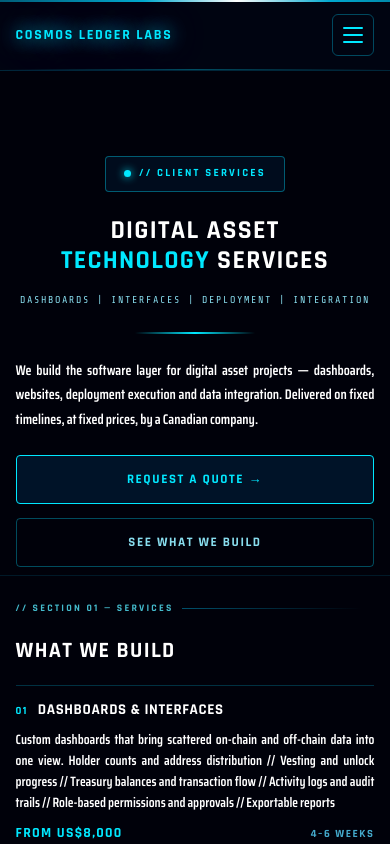
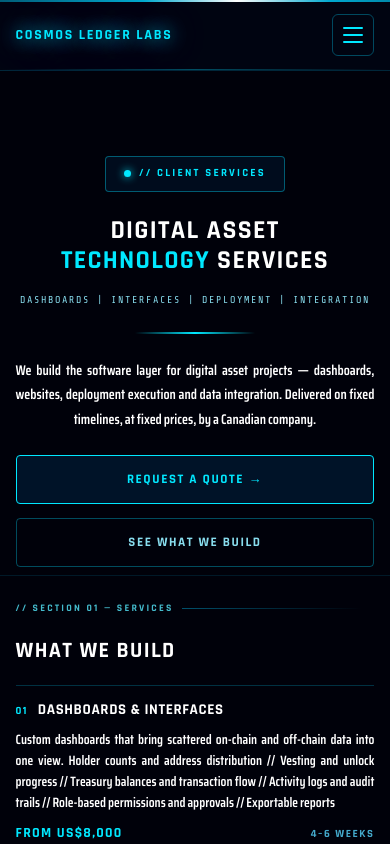
Before and after one commit to cosmosledgerlabs/cosmosledgerlabs-website, a Next.js app: page /services in a window 390 px wide. Shown: the top 844 px of the page. Built offline with nearby package versions, Linux system fonts and the light colour scheme; no server answers.

Commit message:
Simplify lede text alignment styles
Removed media query for text alignment on lede class in English.

```diff
--- a/styles/Services.module.css
+++ b/styles/Services.module.css
@@ -488,10 +488,9 @@
 }
 
 
-/* English, tablet and desktop: the intro runs to two lines, so the short
-   last line is centred under the first instead of starting at the left. */
-@media (min-width: 768px) {
-  :global(html:not([lang^="zh"])) .lede {
-    text-align-last: center;
-  }
+/* Intro paragraph, both languages, every screen size: full lines run
+   edge to edge, and the short last line is centred under them instead of
+   starting at the left, matching the centred title and buttons. */
+.lede {
+  text-align-last: center;
 }
```
